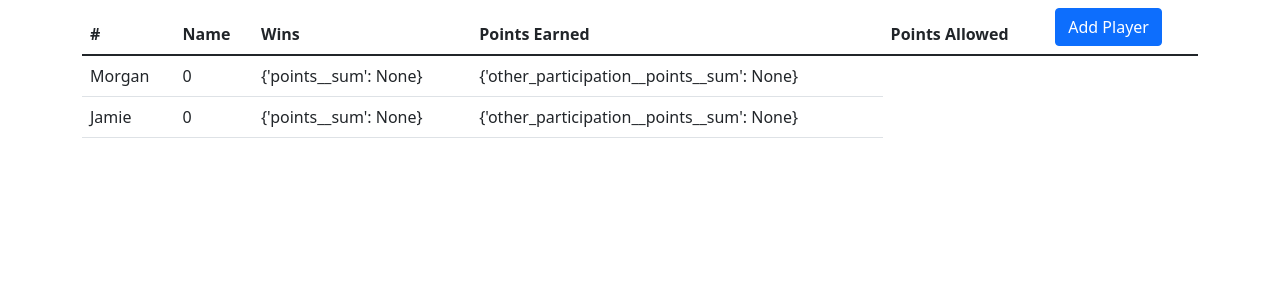
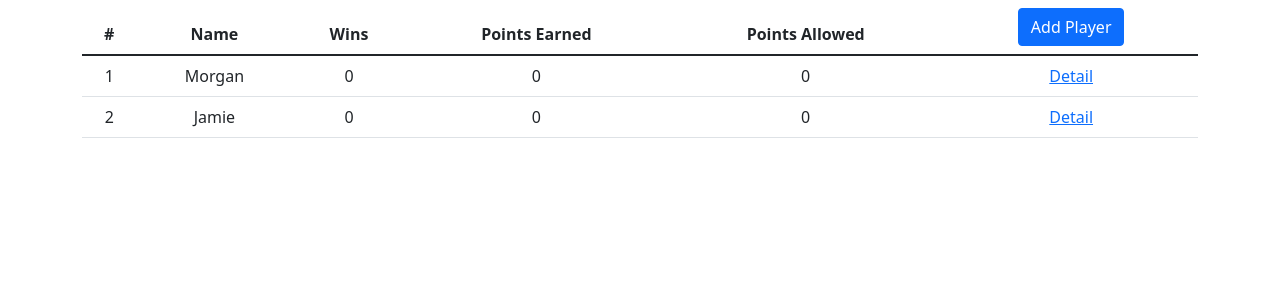
Before and after one commit to gramorgan/pingpong, a Django app: page /players/ in a window 1280 px wide. Shown: the part 56-356 px from the top of the page. Run offline with Django 3.2, Linux system fonts and the light colour scheme; data comes from the database, SQL or seed files in the repository; both versions use the stored data as it was after the commit; data that the repository does not hold is empty.

Commit message:
some changes
i don't remember what i did here

```diff
--- a/pingpong/models.py
+++ b/pingpong/models.py
@@ -13,10 +13,10 @@
         )
 
     def get_total_points_earned(self):
-        return self.participations.aggregate(Sum('points'))
+        return self.participations.aggregate(Sum('points'))['points__sum'] or 0
 
     def get_total_points_allowed(self):
-        return self.participations.aggregate(Sum('other_participation__points'))
+        return self.participations.aggregate(Sum('other_participation__points'))['other_participation__points__sum'] or 0
 
 
 class Game(models.Model):
--- a/pingpong/urls.py
+++ b/pingpong/urls.py
@@ -16,11 +16,12 @@
 from django.contrib import admin
 from django.urls import path
 
-from pingpong.views import HomeView, PlayersListView, PlayerCreateView
+from pingpong.views import HomeView, PlayersListView, PlayerCreateView, PlayerDetailView
 
 urlpatterns = [
     path('admin/', admin.site.urls),
     path('', HomeView.as_view(), name='home'),
     path('players/', PlayersListView.as_view(), name='players'),
-    path('add-player/', PlayerCreateView.as_view(), name='add-player'),
+    path('player/<int:pk>', PlayerDetailView.as_view(), name='player-detail'),
+    path('add-player/', PlayerCreateView.as_view(), name='player-add'),
 ]
--- a/pingpong/views.py
+++ b/pingpong/views.py
@@ -1,4 +1,4 @@
-from django.views.generic import TemplateView, ListView, CreateView
+from django.views.generic import TemplateView, ListView, CreateView, DetailView
 
 from pingpong.models import Player
 
@@ -9,13 +9,21 @@
 
 class PlayersListView(ListView):
     template_name = 'players.html'
+    context_object_name = 'players'
 
     model = Player
     paginate_by = 100
 
 
+class PlayerDetailView(DetailView):
+    template_name = 'player_detail.html'
+    context_object_name = 'player'
+
+    model = Player
+
+
 class PlayerCreateView(CreateView):
-    template_name = 'create_player.html'
+    template_name = 'player_create.html'
 
     model = Player
     fields = ['name']
--- /dev/null
+++ b/templates/player_detail.html
@@ -0,0 +1,5 @@
+{% extends 'base.html' %}
+
+{% block content %}
+    <p>{{ player.name }}</p>
+{% endblock %}
--- a/templates/players.html
+++ b/templates/players.html
@@ -1,7 +1,7 @@
 {% extends 'base.html' %}
 
 {% block content %}
-    <table class="table">
+    <table class="table text-center">
         <thead>
         <tr>
             <th>#</th>
@@ -10,17 +10,19 @@
             <th>Points Earned</th>
             <th>Points Allowed</th>
             <th>
-                <a href="{% url 'add-player' %}" class="btn btn-primary">Add Player</a>
+                <a href="{% url 'player-add' %}" class="btn btn-primary">Add Player</a>
             </th>
         </tr>
         </thead>
         <tbody>
-        {% for player in object_list %}
+        {% for player in players %}
             <tr>
+                <td>{{ forloop.counter }}</td>
                 <td>{{ player.name }}</td>
                 <td>{{ player.get_wins }}</td>
                 <td>{{ player.get_total_points_earned }}</td>
                 <td>{{ player.get_total_points_allowed }}</td>
+                <td><a href="{% url 'player-detail' pk=player.pk %}">Detail</a></td>
             </tr>
         {% endfor %}
         </tbody>
```
Also changed, not shown: db.sqlite3, templates/player_create.html (renamed from templates/create_player.html).
